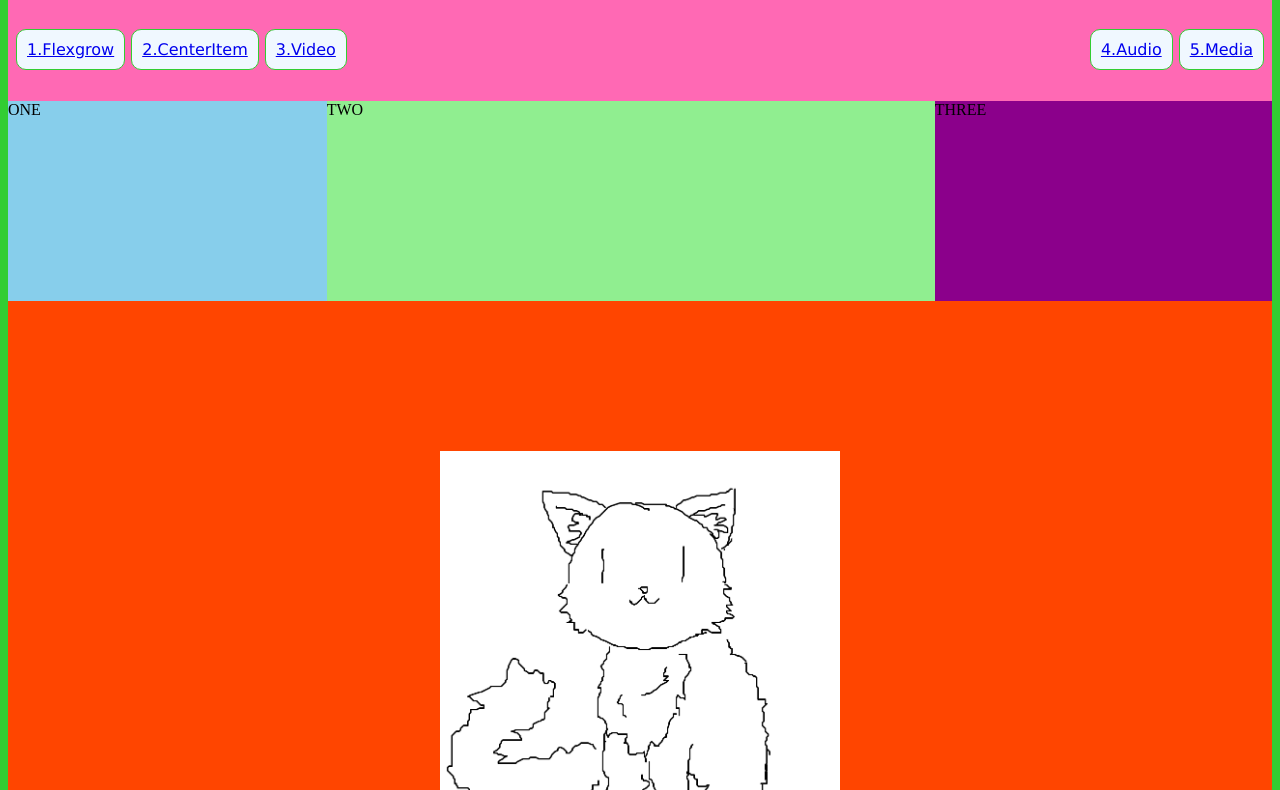
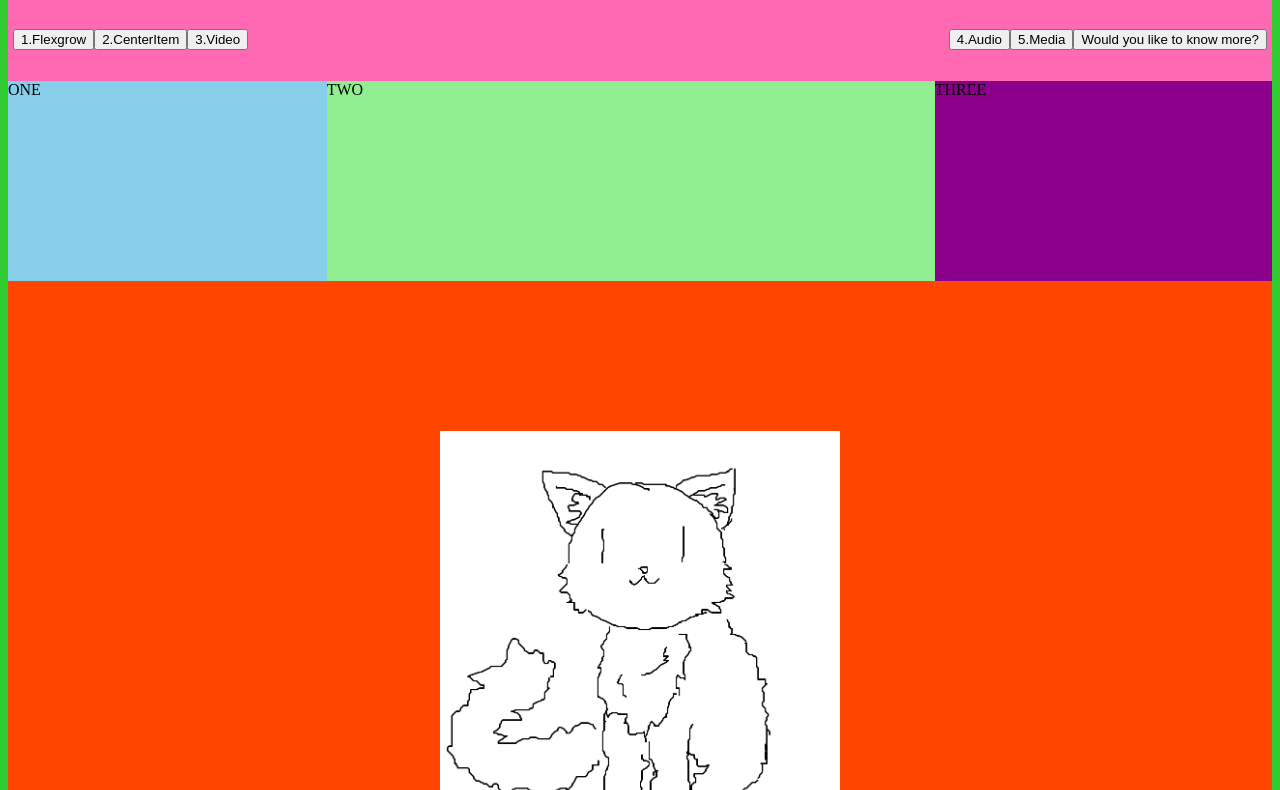
Before and after one commit to itsClearma/CodingWorksheet5, a plain HTML site: page index.html in a window 1280 px wide. Shown: the part 144-934 px from the top of the page. Drawn offline with Linux system fonts and the light colour scheme.

Commit message:
making nicer looking buttons

```diff
--- a/index.html
+++ b/index.html
@@ -17,24 +17,29 @@
         <!--Header title and menu begin here-->
         <header>
             <h1>Learning About Flexboxes</h1>
-                <ul>
-                    <div class="container-navigation">
+            <ul>
+                <div class="container-navigation">
+                    <a href="#section-one">
+                        <button>1.Flexgrow</button>
+                    </a>
 
-                    <li >
-                        <a href="#section-one">1.Flexgrow</a>
-                    </li>
-                    <li>
-                        <a href="#section-two">2.CenterItem</a>
-                    </li>
-                    <li>
-                        <a href="#section-three">3.Video</a>
-                    </li>
-                    <li class="push">
-                        <a href="#section-four">4.Audio</a>
-                    </li>
-                    <li>
-                        <a href="#section-five">5.Media</a>
-                    </li>
+                    <a href="#section-two">
+                        <button>2.CenterItem</button>
+                    </a>
+
+                    <a href="#section-three">
+                        <button>3.Video</button>
+                    </a>
+
+                    <a href="#section-four" class="push">
+                        <button >4.Audio</button>
+                    </a>
+
+                    <a href="#section-five">
+                        <button>5.Media</button>
+                    </a>
+
+                    <a href="button.html" target="blank"><button>Would you like to know more?</button></a>
                 </div>
             </ul>
 
```
